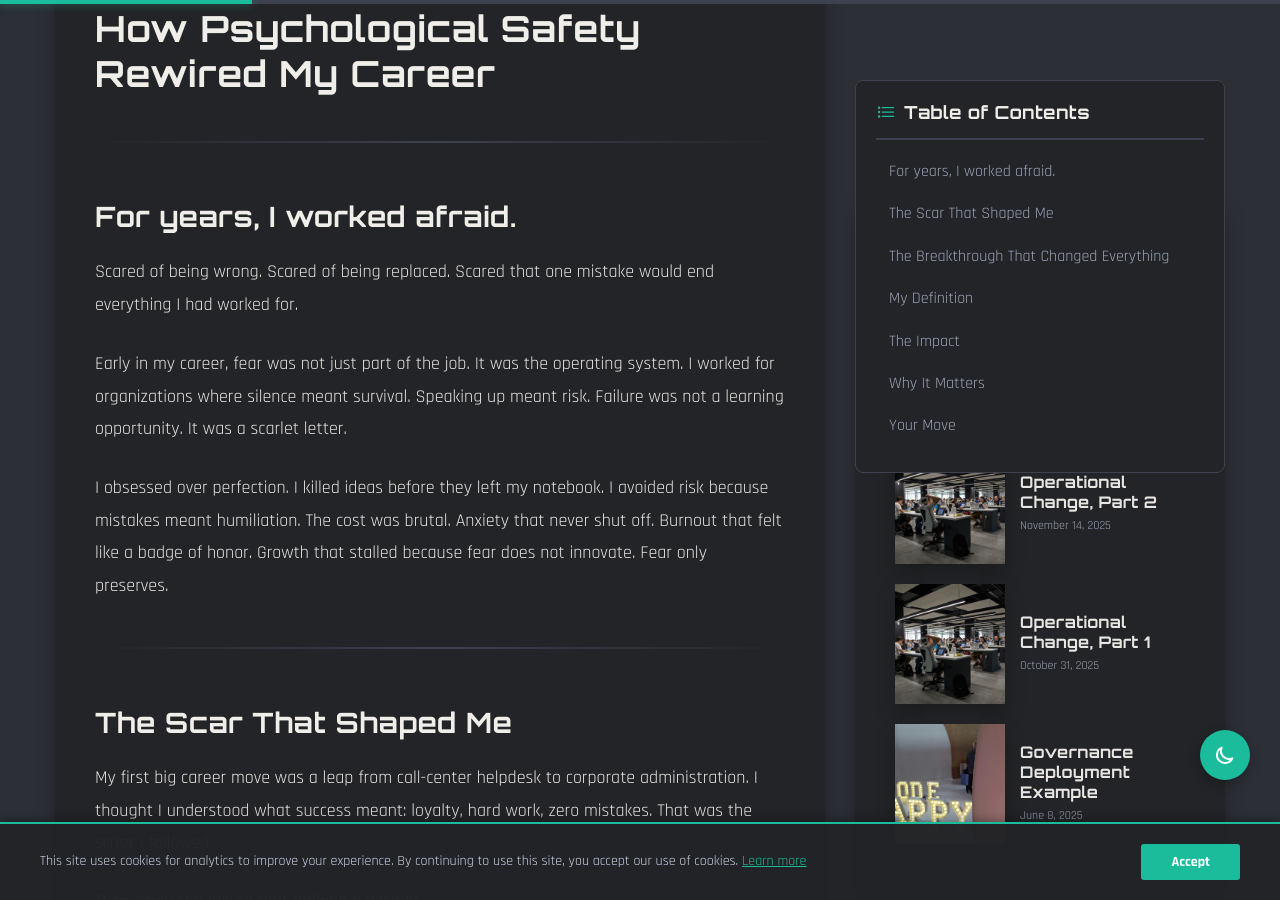
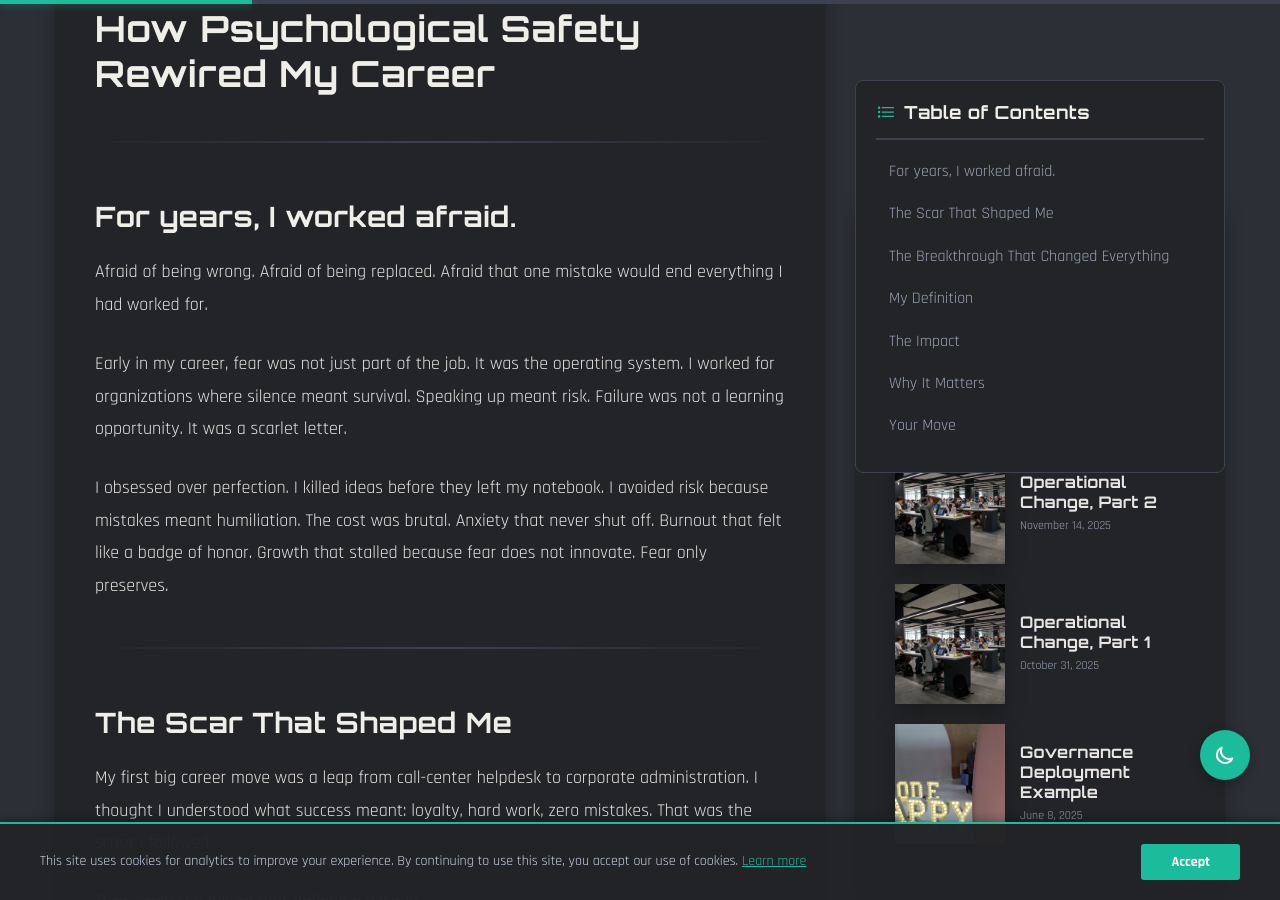
Before and after one commit to technicalanxiety/technicalanxiety.github.io, a Jekyll site: the page built from _posts/2025-11-24-psychological-safety.md, in a window 1280 px wide and 900 px high, scrolled down 1034 px. Built offline with Jekyll 4.4.1, drawn with Linux system fonts in a browser that asks for light colours; nearby versions of some CDN libraries; comment, search, counter and statistics services are not loaded; grey boxes are pictures that could not be loaded.

Commit message:
made editorial changes consistent in psychological safety post

```diff
--- a/_posts/2025-11-24-psychological-safety.md
+++ b/_posts/2025-11-24-psychological-safety.md
@@ -12,7 +12,7 @@ description: "For years, I worked scared. Here's how psychological safety transf
 ---
 
 ## For years, I worked afraid.
-Scared of being wrong. Scared of being replaced. Scared that one mistake would end everything I had worked for.
+Afraid of being wrong. Afraid of being replaced. Afraid that one mistake would end everything I had worked for.
 
 Early in my career, fear was not just part of the job. It was the operating system. I worked for organizations where silence meant survival. Speaking up meant risk. Failure was not a learning opportunity. It was a scarlet letter.
 
```
